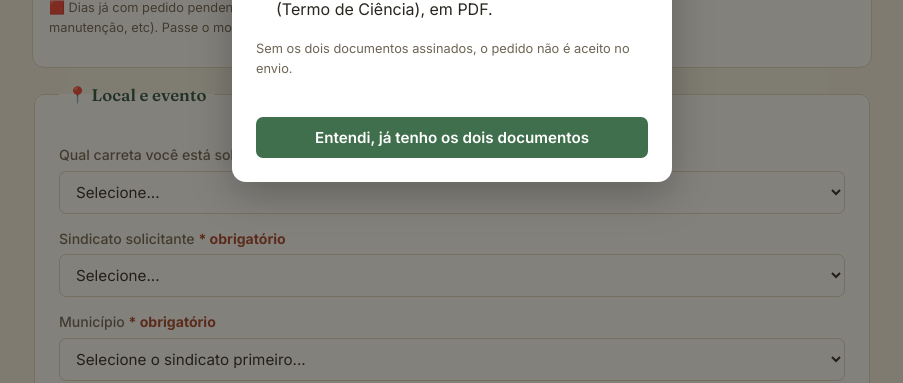
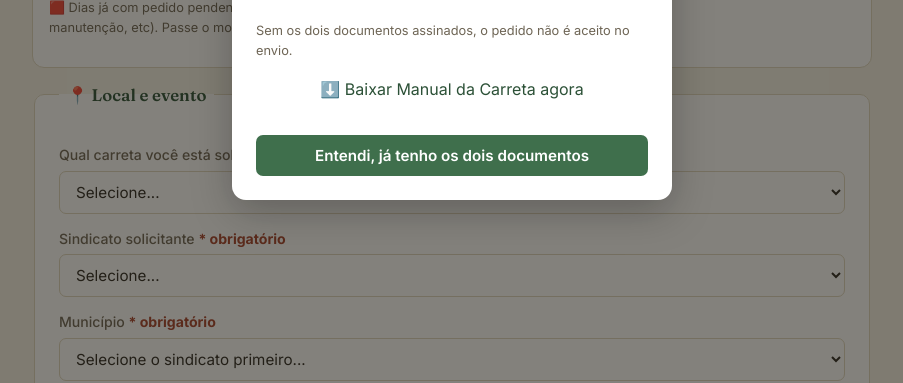
Before and after one commit to Ciiagro/adesoes_ps, a Flask app: template templates/carreta_form.html in a window 1280 px wide. Shown: the part 417-800 px from the top of the page, without its empty margins (188-1091 px from the left). Run offline with Flask 3, Linux system fonts and the light colour scheme; the template is opened without the code that fills it, so the values that code supplies are empty; parts of the project's set-up code (start-up, migrations or seed data) failed here and were passed over.

Commit message:
Popup: adiciona link de download do Manual dentro dele + remove patch solto

```diff
--- a/templates/carreta_form.html
+++ b/templates/carreta_form.html
@@ -9,7 +9,10 @@
       <li><strong>O ofício</strong> assinado, em PDF.</li>
       <li><strong>O Manual da Carreta</strong> — baixado, lido e assinado por quem vai se responsabilizar pelo evento (Termo de Ciência), em PDF.</li>
     </ul>
-    <p class="hint" style="margin-bottom:20px;">Sem os dois documentos assinados, o pedido não é aceito no envio.</p>
+    <p class="hint" style="margin-bottom:16px;">Sem os dois documentos assinados, o pedido não é aceito no envio.</p>
+    <p style="margin-bottom:16px;">
+      <a href="{{ url_for('static', filename='documentos/manual_da_carreta.pdf') }}" target="_blank" class="prox" style="display:block;text-align:center;text-decoration:none;">⬇️ Baixar Manual da Carreta agora</a>
+    </p>
     <button type="button" id="btn-fechar-popup-documentos" class="prox" style="width:100%;">Entendi, já tenho os dois documentos</button>
   </div>
 </div>
```
Also changed, not shown: 2 other files.
